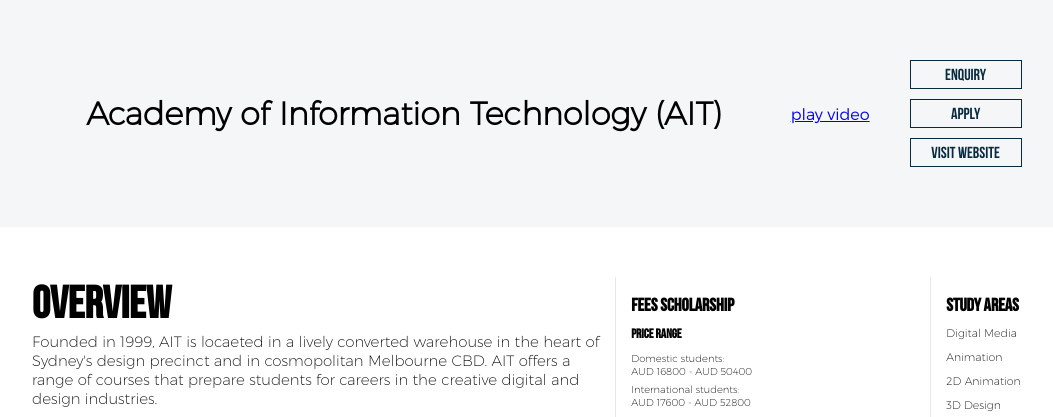
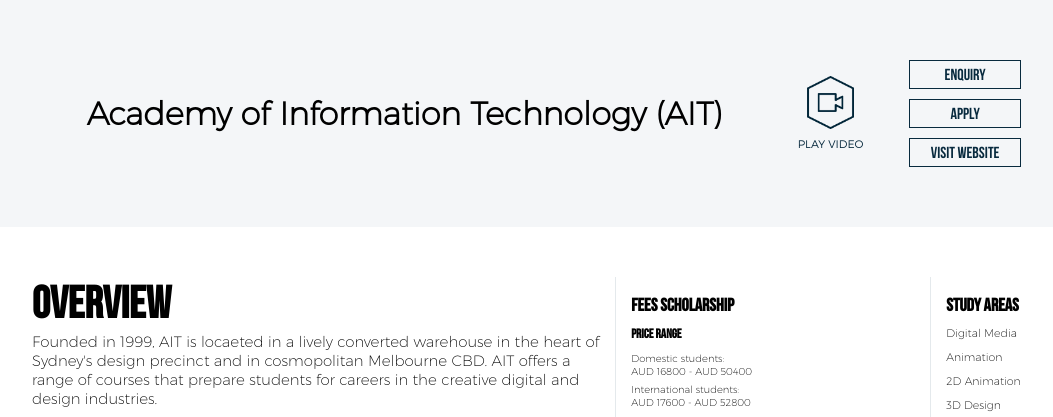
Before and after one commit to jcerexhe/mozaik, a Node server app: template views/schoolDetails.pug in a window 1280 px wide. Shown: the top 417 px of the page, without its empty margins (96-1149 px from the left). Run offline with Node 20, Linux system fonts and the light colour scheme; the template is opened without the code that fills it: values that come from a table or form of the project are taken from there, others are empty; data comes from the database, SQL or seed files in the repository; style sheets or scripts are compiled from the project's sources; some libraries are stand-ins or nearby versions.

Commit message:
add video icon

```diff
--- a/public/dist/style.css
+++ b/public/dist/style.css
@@ -238,6 +238,12 @@
   filter: brightness(0) invert(1);
   cursor: pointer; }
 
+.icon {
+  width: 47px;
+  height: 53px;
+  margin: 0px 15px;
+  cursor: pointer; }
+
 .control {
   font-size: 18px;
   position: relative;
@@ -410,7 +416,16 @@
   -ms-flex-align: center;
       align-items: center; }
   .school-details-links .video-link {
-    margin-right: 40px; }
+    margin-right: 40px;
+    text-align: center;
+    text-transform: uppercase; }
+  .school-details-links .video-link img {
+    margin: 0px 15px; }
+  .school-details-links .video-link a {
+    text-decoration: none; }
+  .school-details-links .video-link span {
+    font-size: 11px;
+    color: #082A3E; }
   .school-details-links .other-links > a {
     display: block;
     margin: 10px 0px;
--- a/public/sass/modules/buttons.scss
+++ b/public/sass/modules/buttons.scss
@@ -91,3 +91,9 @@
   filter: brightness(0) invert(1);
   cursor: pointer;
 }
+.icon {
+  width: 47px;
+  height: 53px;
+  margin: 0px 15px;
+  cursor: pointer;
+}
--- a/public/sass/modules/schools.scss
+++ b/public/sass/modules/schools.scss
@@ -40,6 +40,18 @@
 
   .video-link {
     margin-right: 40px;
+    text-align: center;
+    text-transform: uppercase;
+  }
+  .video-link img {
+    margin: 0px 15px;
+  }
+  .video-link a {
+    text-decoration: none;
+  }
+  .video-link span {
+    font-size: 11px;
+    color: $black;
   }
   .other-links > a {
     display: block;
--- a/views/schoolDetails.pug
+++ b/views/schoolDetails.pug
@@ -8,7 +8,10 @@
         h1.school-name=school.name
       .school-details-links
         .video-link
-          a(href='#') play video
+          a(href='#')
+            img.icon(src='/images/icons/mozaik-icons-8.png')
+            br
+            span play video
         .other-links
           a.btn(href='#') enquiry
           a.btn(href='#') apply
```
Also changed, not shown: 1 other file.
